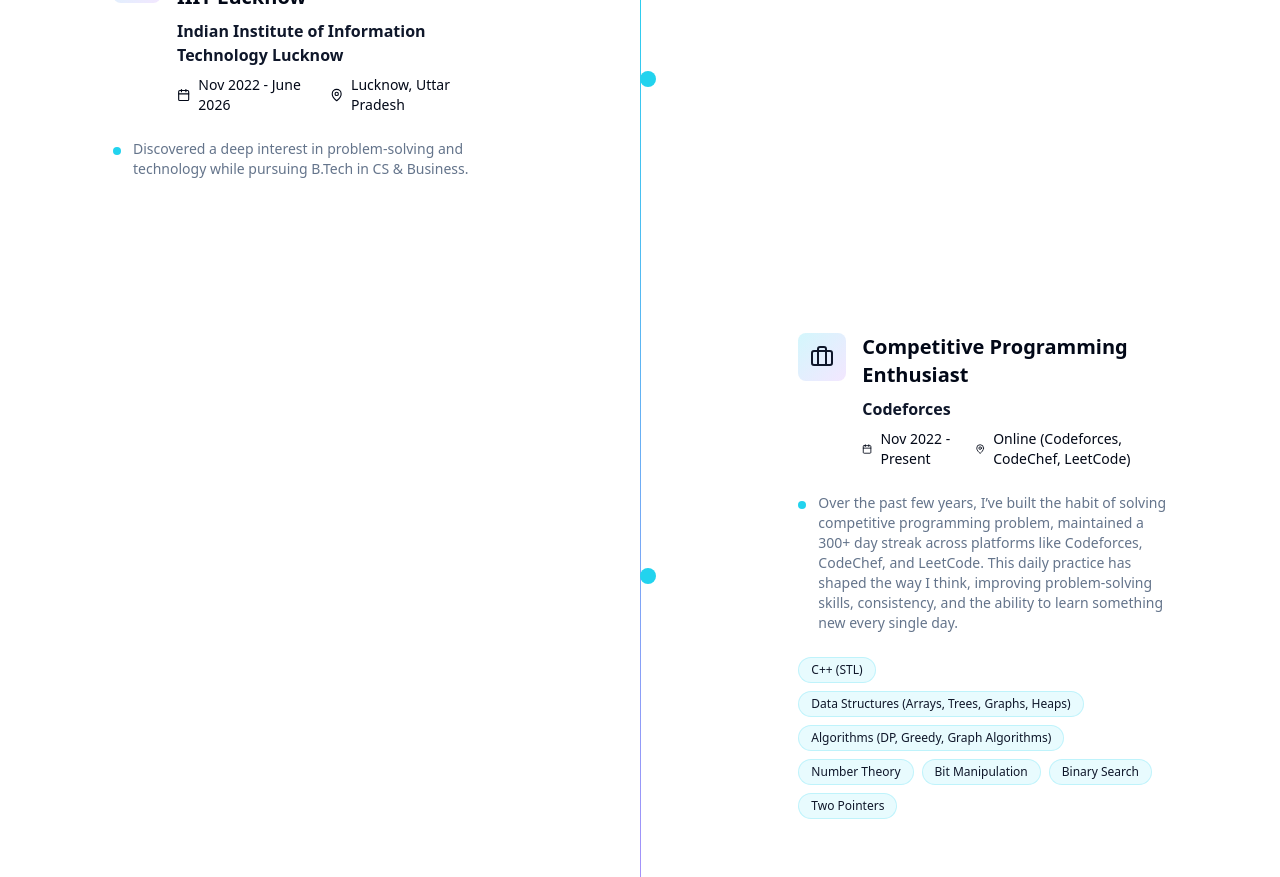
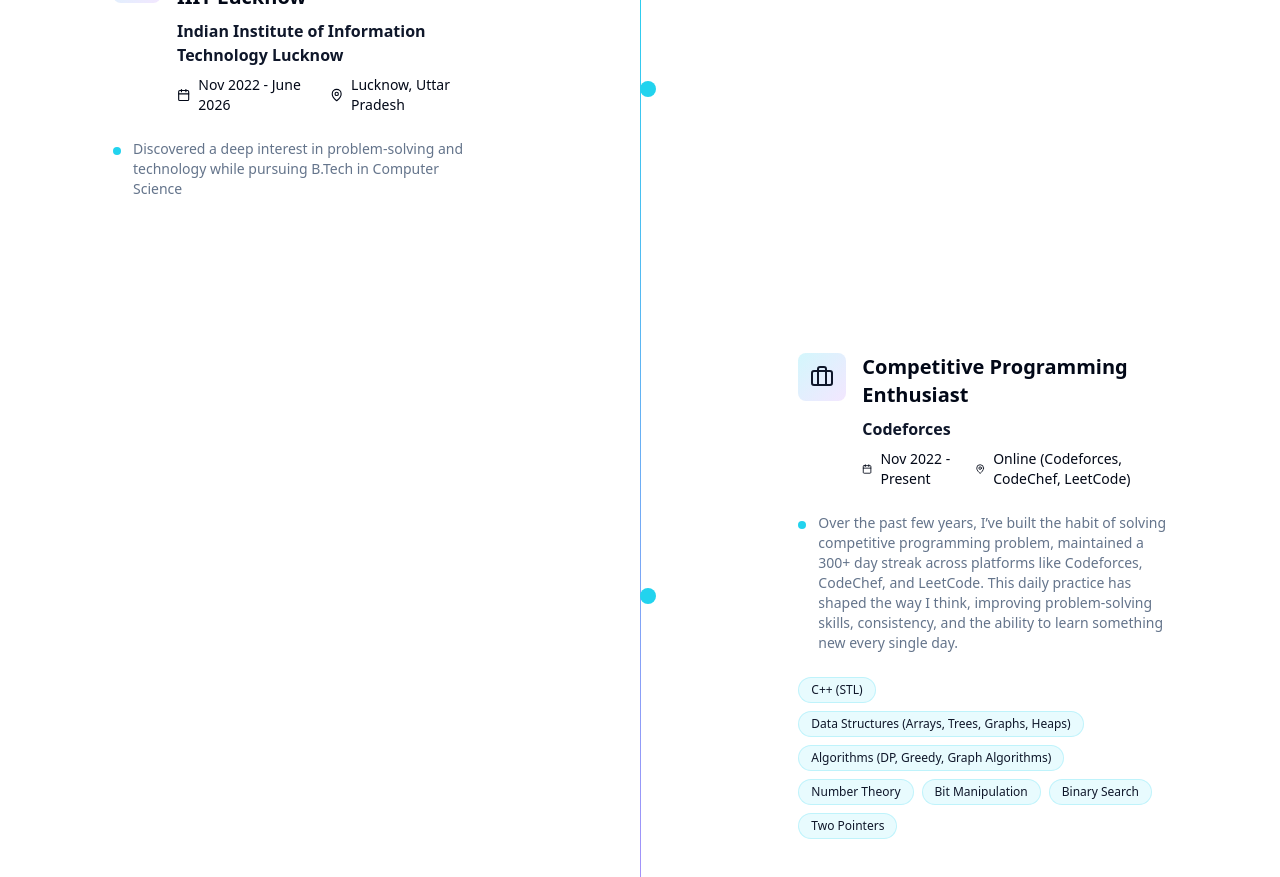
Before and after one commit to rishirohilla/my-portfolio, a Next.js app: page / in a window 1280 px wide. Shown: the part 7660-8537 px from the top of the page. Built offline with nearby package versions, Linux system fonts and the light colour scheme.

Commit message:
Update experience-timeline.tsx

```diff
--- a/components/experience-timeline.tsx
+++ b/components/experience-timeline.tsx
@@ -10,7 +10,7 @@ const experiences = [
     location: "Lucknow, Uttar Pradesh",
     period: "Nov 2022 - June 2026",
     description: [
-      "Discovered a deep interest in problem-solving and technology while pursuing B.Tech in CS & Business.",
+      "Discovered a deep interest in problem-solving and technology while pursuing B.Tech in Computer Science",
     ],
     technologies: [],
   },
```
